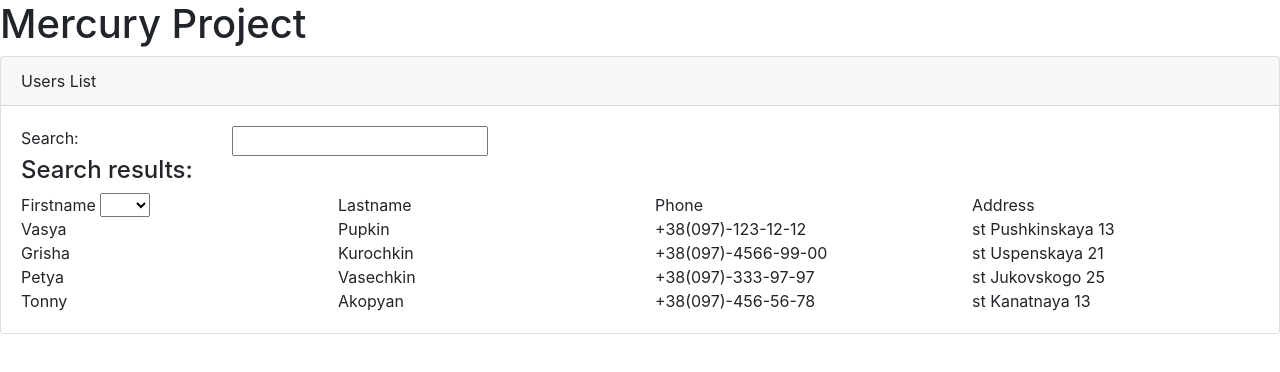
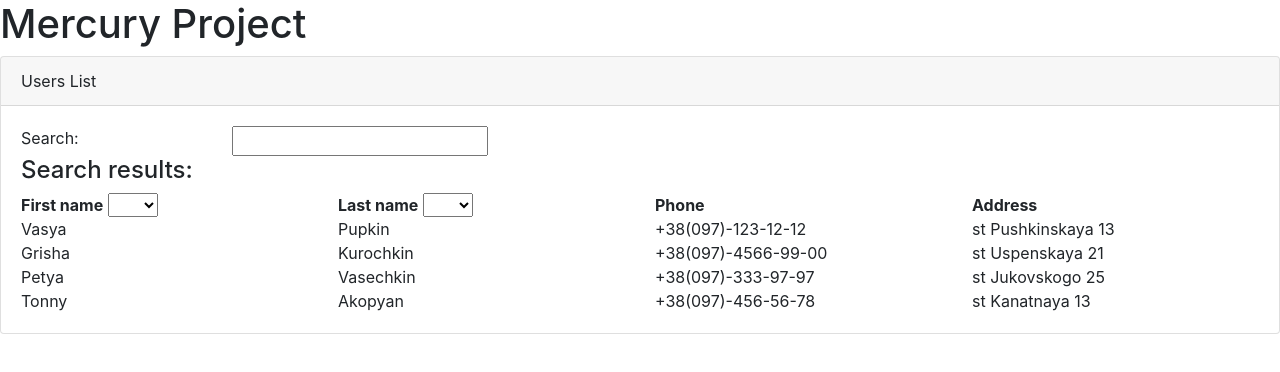
Before and after one commit to turinskiy/mercury, an Angular app: page / in a window 1280 px wide. Shown: the top 372 px of the page. Built offline with nearby package versions, Linux system fonts and the light colour scheme.

Commit message:
Implement sorting for LastName column

```diff
--- a/src/app/users/users-list.component.html
+++ b/src/app/users/users-list.component.html
@@ -14,14 +14,19 @@
         <h4>Search results:</h4>
       </div>
     </div>
-    <div class="row">
+    <div class="row" style="font-weight: bold;">
       <div class="col-md-3">
-        Firstname
-        <select [(ngModel)]="sortDirection">
+        <span style="margin-right:5px;">First name</span>
+        <select [(ngModel)]="sortNameDirection">
           <option *ngFor="let item of directions" [ngValue]="item">{{item.value}}</option>
         </select>
       </div>
-      <div class="col-md-3">Lastname</div>
+      <div class="col-md-3">
+          <span style="margin-right:5px;">Last name</span>
+          <select [(ngModel)]="sortLastNameDirection">
+            <option *ngFor="let item of directions" [ngValue]="item">{{item.value}}</option>
+          </select>
+      </div>
       <div class="col-md-3">Phone</div>
       <div class="col-md-3">Address</div>
     </div>
--- a/src/app/users/users-list.component.ts
+++ b/src/app/users/users-list.component.ts
@@ -33,14 +33,22 @@ export class UsersGridComponent implements OnInit {
       : this.users;
   }
 
-  _sortDirection: SortDirection;
   directions: SortDirection[];
-  get sortDirection(): SortDirection {
-    return this._sortDirection;
+  _firstNameSortDirection: SortDirection;
+  _lastNameSortDirection: SortDirection;
+  get firstNameSortDirection(): SortDirection {
+    return this._firstNameSortDirection;
   }
-  set sortDirection(value: SortDirection) {
-    this._sortDirection = value;
-    this.performSort(this.sortDirection);
+  set firstNameSortDirection(value: SortDirection) {
+    this._firstNameSortDirection = value;
+    this.performSort(this.firstNameSortDirection, 'firstName');
+  }
+  get lastNameSortDirection(): SortDirection {
+    return this._lastNameSortDirection;
+  }
+  set lastNameSortDirection(value: SortDirection) {
+    this._lastNameSortDirection = value;
+    this.performSort(this.lastNameSortDirection, 'lastName');
   }
 
   constructor(/*private _userService: UserService*/) {
@@ -63,18 +71,18 @@ export class UsersGridComponent implements OnInit {
       new SortDirection('asc', 'A-Z'),
       new SortDirection('dsc', 'Z-A')
     ];
-    this._sortDirection = null;
+    this._firstNameSortDirection = null;
   }
 
-  performSort(value: SortDirection) {
+  performSort(value: SortDirection, column: string) {
     const data = this.filteredUsers;
     this.filteredUsers = data.sort((a, b) => {
       const isAsc = value.key === 'asc';
-      // switch (sort.active) {
-      //   case 'firstName': return compare(a.firstName, b.firstName, isAsc);
-      //   default: return 0;
-      // }
-      return compare(a.firstName, b.firstName, isAsc);
+      switch (column) {
+        case 'firstName': return compare(a.firstName, b.firstName, isAsc);
+        case 'lastName': return compare(a.lastName, b.lastName, isAsc);
+        default: return 0;
+      }
     });
   }
 }
```
